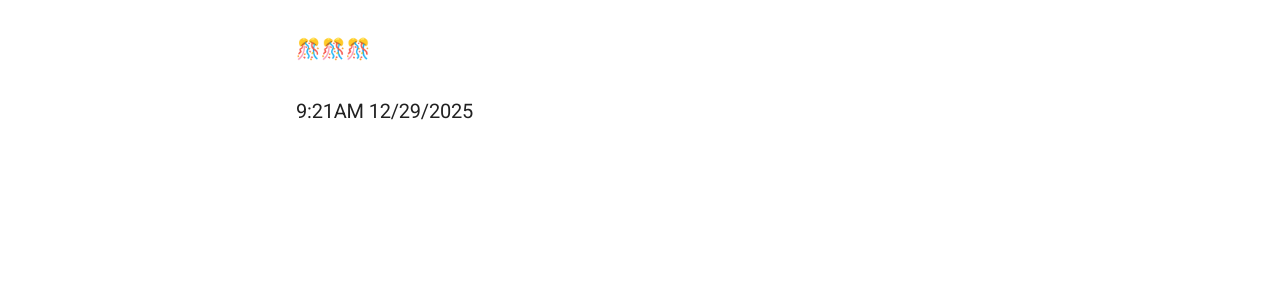
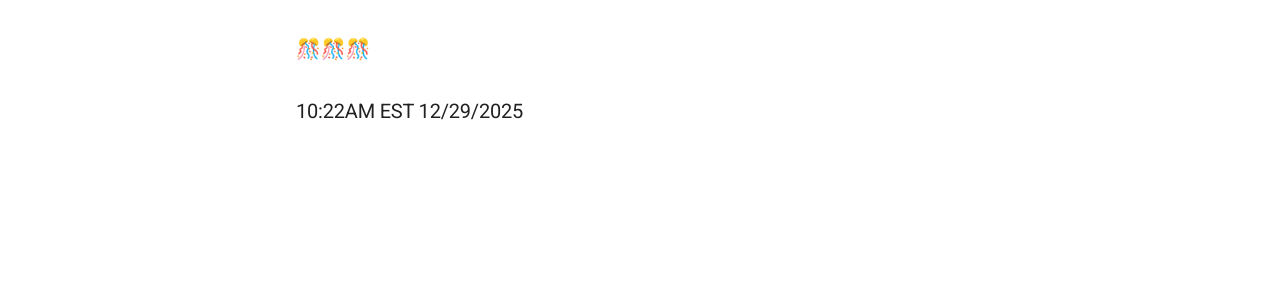
Before and after one commit to Code-dot-mil/two-steps-eval, an MkDocs documentation site: the page built from docs/test.md, in a window 1280 px wide. Shown: the part 466-759 px from the top of the page. Built offline with MkDocs 1.6.1 and Material for MkDocs 9.7.7, drawn with Linux system fonts in a browser that asks for light colours.

Commit message:
Update test.md

```diff
--- a/docs/test.md
+++ b/docs/test.md
@@ -5,4 +5,4 @@
 ## Happy Holidays 🎄🎉🎁✨
 ### 😀😀😀
 ### 🎊🎊🎊
-### 9:21AM 12/29/2025
+### 10:22AM EST 12/29/2025
```
